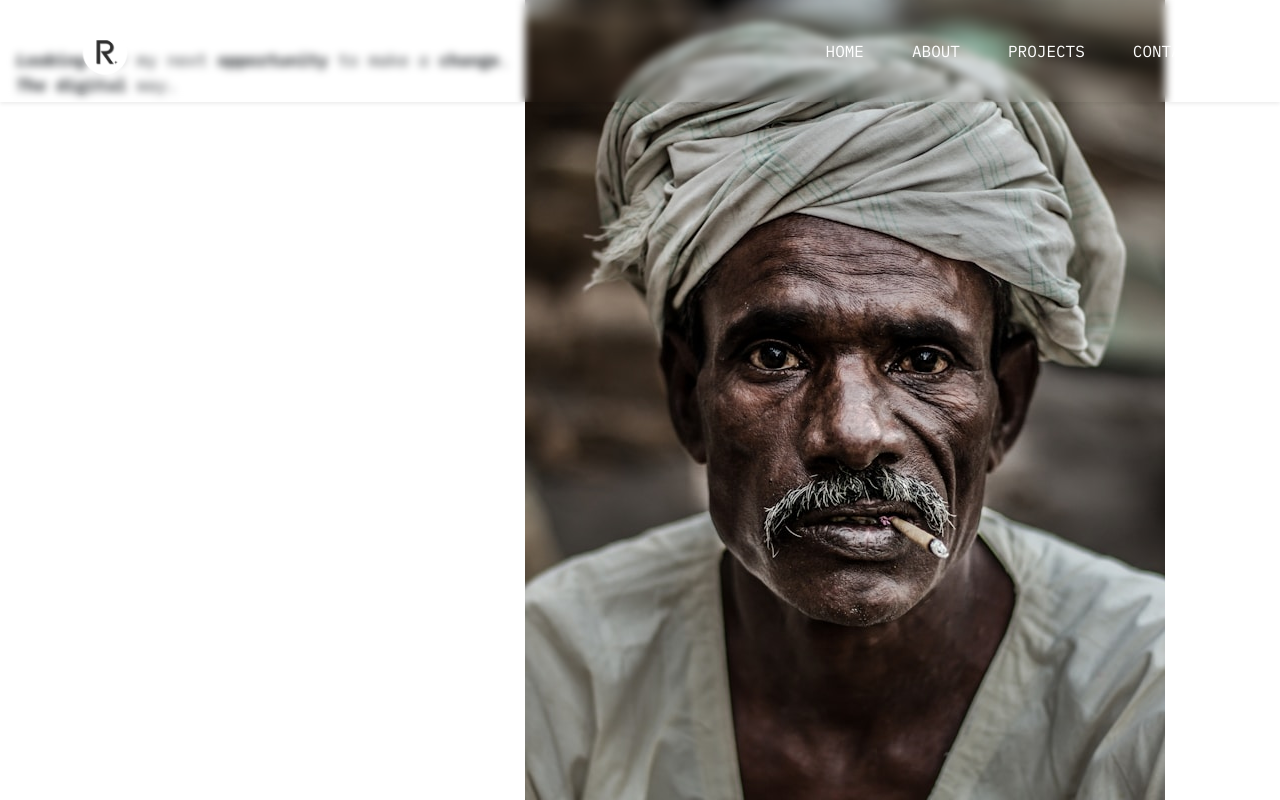
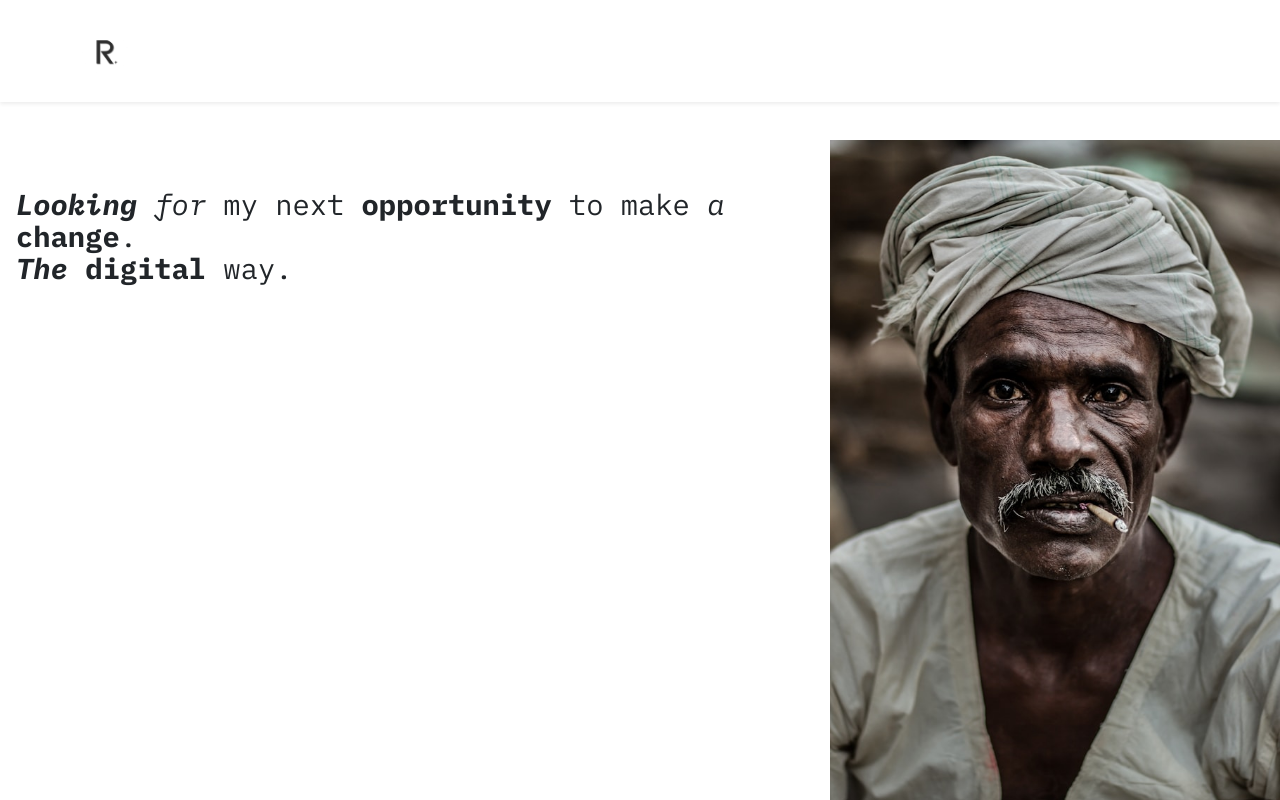
Before and after one commit to Rubylenshy/portfolio, a Vue app: page /about in a window 1280 px wide. Shown: the top 800 px of the page. Built offline with nearby package versions, Linux system fonts and the light colour scheme; a web font is replaced by a local one.

Commit message:
refactor: update navbar

```diff
--- a/src/assets/css/style.css
+++ b/src/assets/css/style.css
@@ -13,7 +13,7 @@
     --fst-italic: italic;
 
     --clr-bisque-600: rgb(202, 163, 114);
-    --clr-bisque-400: rgb(239, 211, 177);
+    --clr-bisque-400: rgb(255, 222, 182);
     --clr-bisque-300: rgb(241, 219, 192);
 }
 .max-screen-size{
@@ -191,7 +191,7 @@ p{
     .navbar-mobile{
         display: none;
         background-color: #000;
-        padding: 10px 20px;
+        padding: 0 20px;
         border-radius: 15px;
 
         a{
@@ -200,6 +200,15 @@ p{
         i{
             color: #fff;
         }
+
+        li{
+            padding: 10px 5px;
+        }
+    }
+
+    .active-nav-mobile-link{
+        color: var(--clr-bisque-400);
+        font-weight: 700;
     }
 
 }
@@ -268,26 +277,6 @@ p{
     }
 }
 
-/* About Me */
-.about-me{
-    max-width: 350px;
-    .info-grid{
-        grid-template-columns: repeat(auto-fill, minmax(120px, 1fr));
-        gap: 15px;
-
-        .grid-item{
-            text-align: center;
-
-            h2{
-                font-size: 2.2rem;
-            }
-            span{
-                font-size: 1.2rem;
-            }
-        }
-    }
-}
-
 .section-header{
     max-width: fit-content;
     text-align: right;
@@ -315,7 +304,47 @@ p{
     }
 }
 
-/* Contact */
+/* About Page */
+.about-page{
+    margin-top: 140px;
+
+    .about-intro-hero{
+        .intro-hero-texts{
+            p{
+                font-size: 1.8rem;
+                line-height: 2rem;
+            }
+        }
+        img{
+            width: 100%;
+            max-width: 450px;
+            object-fit: contain;
+        }
+    }
+    .about-me{
+        max-width: 350px;
+        .info-grid{
+            grid-template-columns: repeat(auto-fill, minmax(120px, 1fr));
+            gap: 15px;
+
+            .grid-item{
+                text-align: center;
+
+                h2{
+                    font-size: 2.2rem;
+                }
+                span{
+                    font-size: 1.2rem;
+                }
+            }
+        }
+    }
+}
+
+/* Contact Page*/
+.contact-navbar .nav-bar .navbar-desktop{
+    background-color: #0e1016;
+}
 .contact{
     margin-top: 140px;
 
@@ -452,6 +481,16 @@ p{
 
     }
 
+    .about-page{
+        .about-intro-hero{
+            img{
+                height: 300px;
+                object-fit: cover;
+                object-position: 50% 0%;
+            }
+        }
+    }
+
     .projects{
         .header{
             max-width: unset;
@@ -470,7 +509,7 @@ p{
         }
     }
 
-    .contact{
+    .contact, .about-page{
         margin-top: 0px;
     }
 
--- a/src/components/navbar.vue
+++ b/src/components/navbar.vue
@@ -14,12 +14,12 @@
         </div>
 
         <div class="navbar-mobile d-flex d-md-none">
-            <ul class="d-flex nav-links-lists gap-3">
+            <ul class="d-flex nav-links-lists align-items-center gap-2">
                 <a class="fs-6" href="https://drive.google.com/file/d/1ZPy351Ss6irkWBbvqAfr9_aESvD50Uvh/view?usp=sharing" title="View Resume" target="_blank" rel="noopener noreferrer">
                     <i class="bi bi-filetype-pdf"></i>
                 </a>
                 <li v-for="link in navLinks" :key="link.value">
-                    <router-link :to="link.value" class="text-nowrap">{{ link.label }}</router-link>
+                    <router-link :to="link.value" active-class="active-nav-mobile-link" class="text-nowrap">{{ link.label }}</router-link>
                 </li>
             </ul>
         </div>
--- a/src/pages/contact.vue
+++ b/src/pages/contact.vue
@@ -1,5 +1,7 @@
 <template>
-    <NavBar></NavBar>
+    <div class="contact-navbar">
+        <NavBar></NavBar>
+    </div>
 
     <section class="contact max-screen-size">
         <div class="d-flex flex-column flex-md-row-reverse mb-4 px-0 px-md-5">
```
